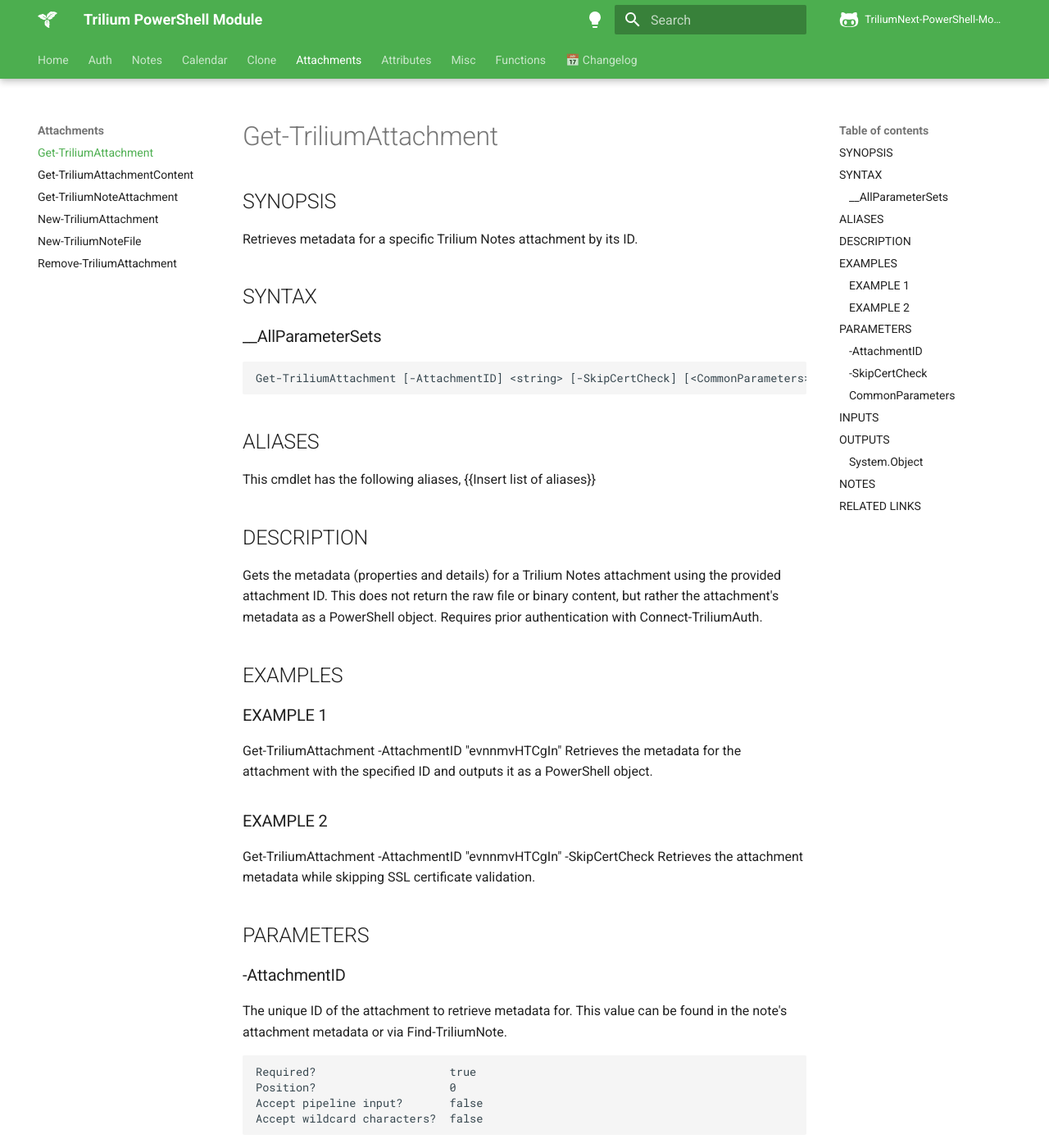
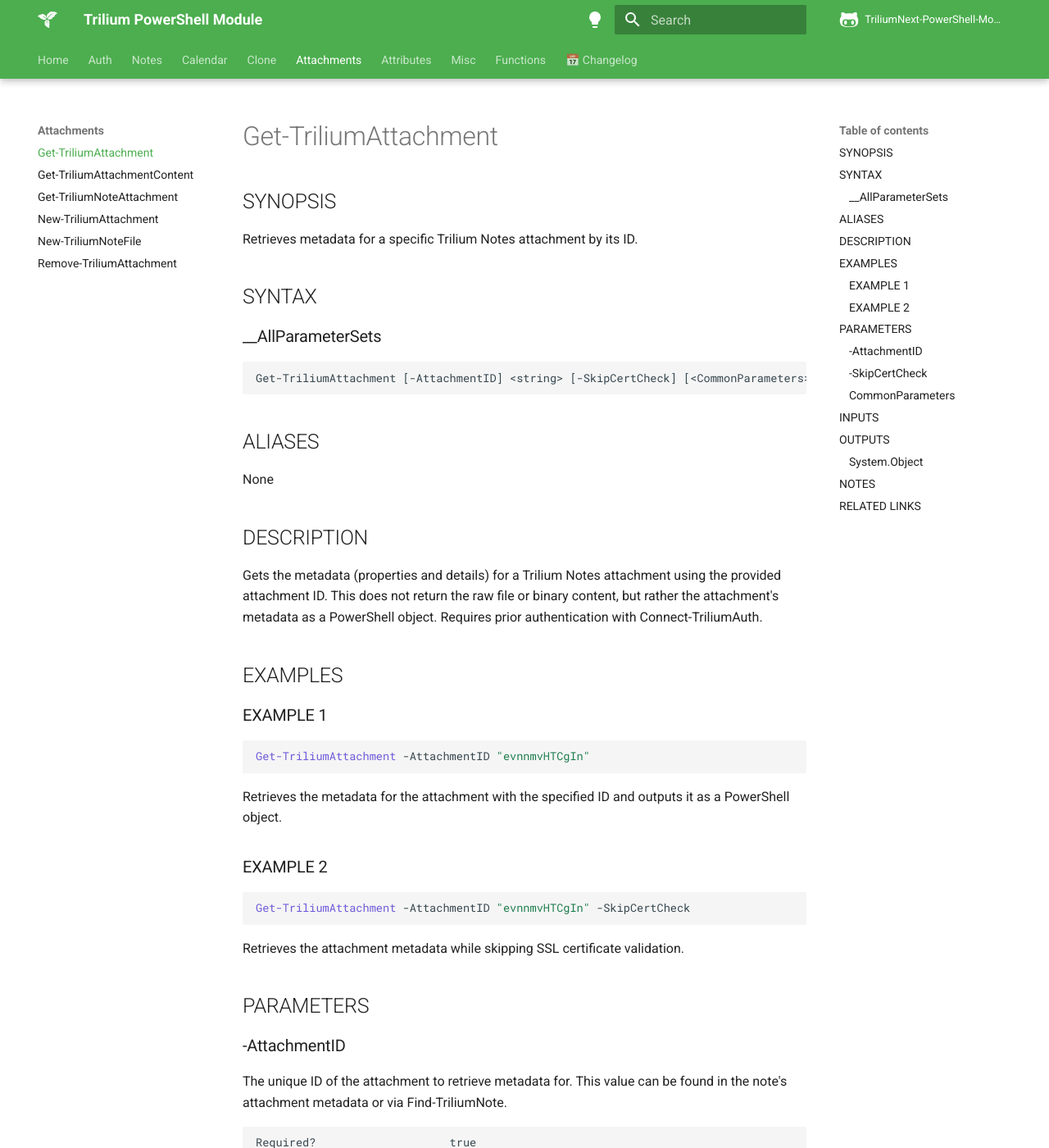
Before and after one commit to ptmorris1/TriliumNext-Powershell-Module, an MkDocs documentation site: the page built from docs/attachments/Get-TriliumAttachment.md, in a window 1280 px wide and 1400 px high. Shown: the whole window at 82% size. Built offline with MkDocs 1.6.1 and Material for MkDocs 9.7.7, drawn with Linux system fonts in a browser that asks for light colours; comment, search, counter and statistics services are not loaded; some of the changed text lies outside the part shown.

Commit message:
update docs

````diff
--- a/docs/attachments/Get-TriliumAttachment.md
+++ b/docs/attachments/Get-TriliumAttachment.md
@@ -25,8 +25,7 @@
 
 ## ALIASES
 
-This cmdlet has the following aliases,
-  {{Insert list of aliases}}
+None
 
 ## DESCRIPTION
 
@@ -38,12 +37,18 @@
 
 ### EXAMPLE 1
 
+```powershell
 Get-TriliumAttachment -AttachmentID "evnnmvHTCgIn"
+```
+
 Retrieves the metadata for the attachment with the specified ID and outputs it as a PowerShell object.
 
 ### EXAMPLE 2
 
+```powershell
 Get-TriliumAttachment -AttachmentID "evnnmvHTCgIn" -SkipCertCheck
+```
+
 Retrieves the attachment metadata while skipping SSL certificate validation.
 
 ## PARAMETERS
@@ -114,9 +119,8 @@
 ## OUTPUTS
 
 ### System.Object
-Returns the attachment metadata as a PowerShell object. This includes properties such as attachmentId
 
-{{ Fill in the Description }}
+Returns the attachment metadata as a PowerShell object. This includes properties such as attachmentId, title, dateModified, utcDateModified, dateCreated, utcDateCreated, mime, isProtected, blobId, and contentLength.
 
 ## NOTES
 
````
Also changed, not shown: other parts of docs/attachments/Get-TriliumAttachment.md (+1 -1 lines), docs/auth/Connect-TriliumAuth.md (+2 -2 lines), docs/auth/Disconnect-TriliumAuth.md (+2 -2 lines).
